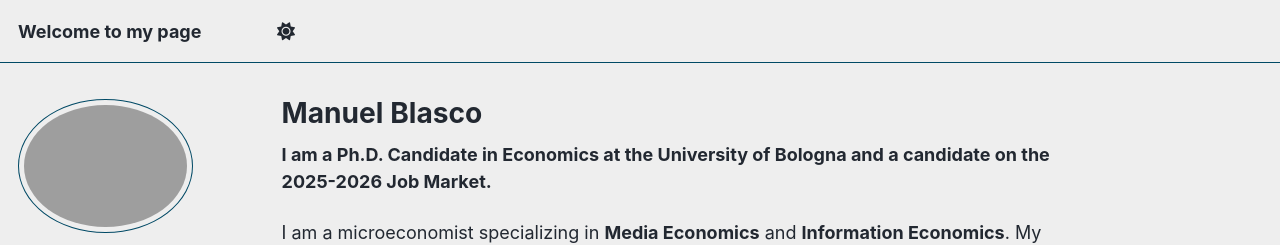
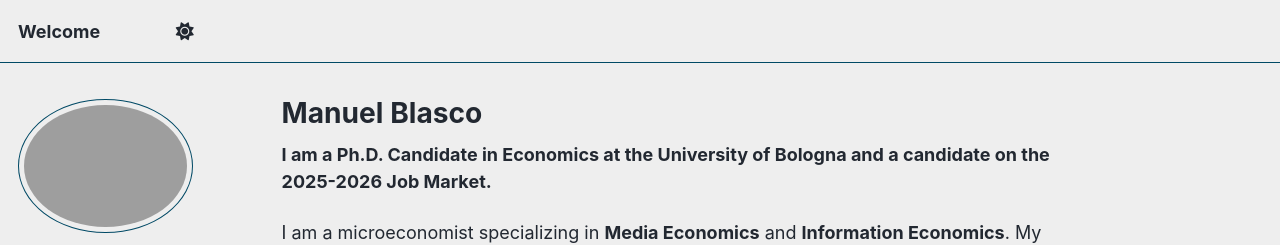
Before and after one commit to ManuelBlasco/manuelblasco.github.io, a Jekyll site: the page built from _pages/about.md, in a window 1280 px wide. Shown: the top 245 px of the page. Built offline with Jekyll 4.4.1, drawn with Linux system fonts in a browser that asks for light colours; a script that is not in the unit is left out.

Commit message:
Update _config.yml

```diff
--- a/_config.yml
+++ b/_config.yml
@@ -9,7 +9,7 @@
 # Basic Site Settings
 locale                   : "en-US"
 site_theme               : "air" # Currently available options are "default", "air"
-title                    : "Welcome to my page"
+title                    : "Welcome"
 title_separator          : "-"
 name                     : &name "Manuel Blasco"
 description              : &description "Your Name's academic portfolio"   # Update this with a general description of your site, this is the default if not overridden by a page
@@ -23,7 +23,7 @@ repository               : # "academicpages/academicpages.github.io"
 #               Additional customization can be done by editing /_includes/author-profile.html
 author:
   # Biographic information
-  avatar           : "/images/profile"
+  avatar           : "/images/profile.png"
   name             : "Manuel Blasco"
   pronouns         : # example: "she/her"
   bio              : "PhD Candidate"
```
